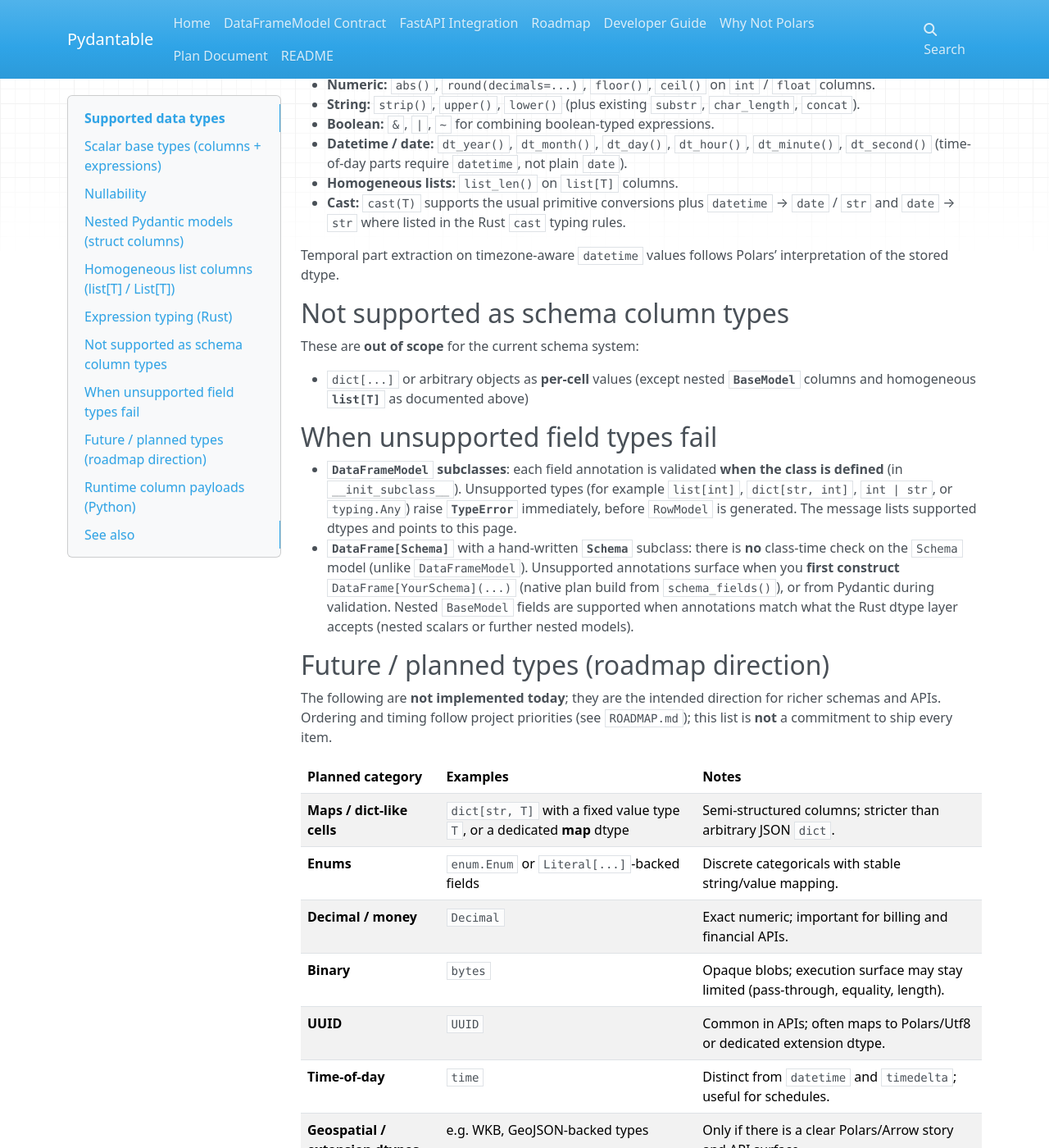
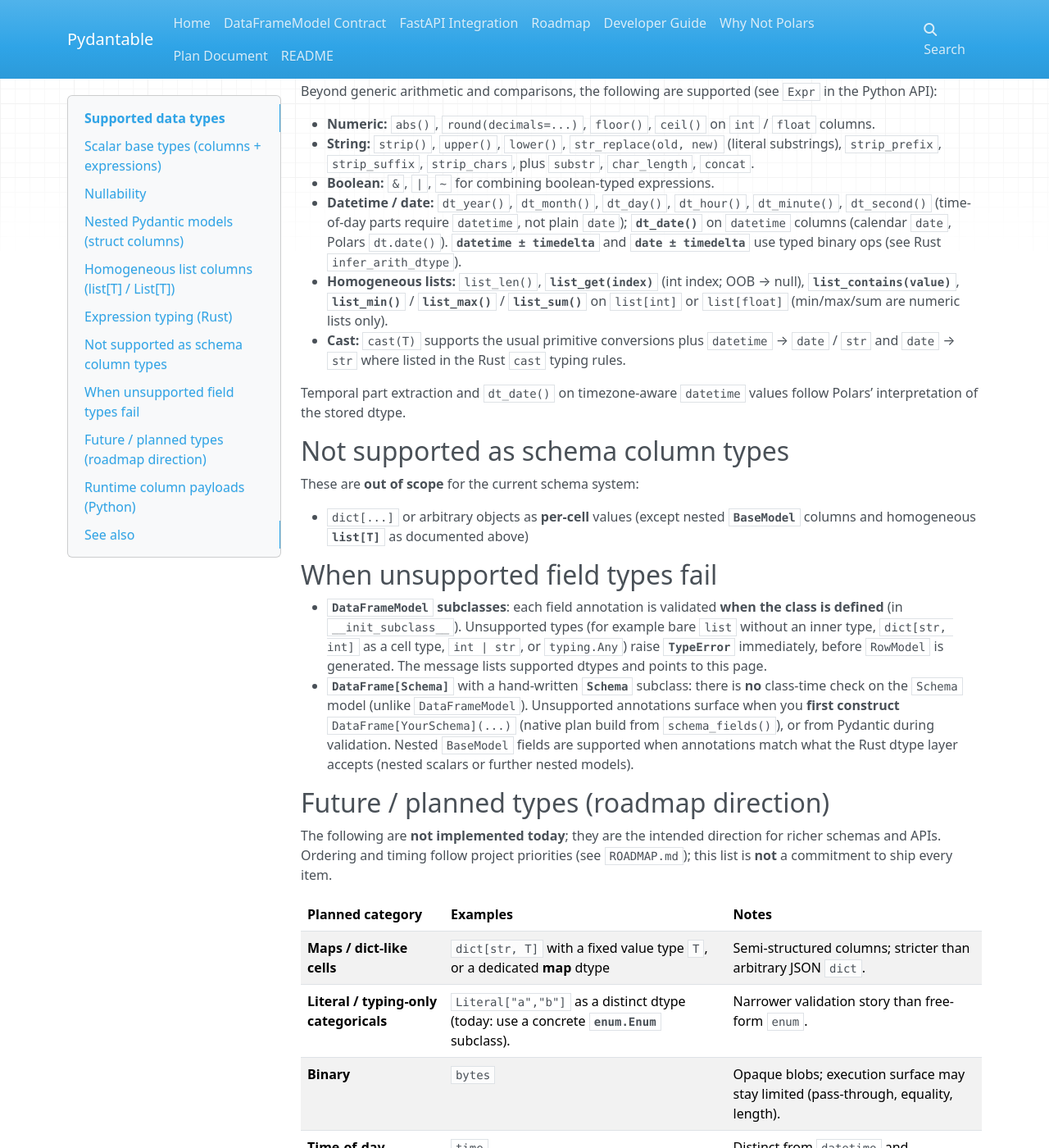
Before and after one commit to eddiethedean/pydantable, an MkDocs documentation site: the page built from docs/SUPPORTED_TYPES.md, in a window 1280 px wide and 1400 px high, scrolled down 2573 px. Shown: the whole window at 82% size. Built offline with MkDocs 1.6.1, drawn with Linux system fonts in a browser that asks for light colours; nearby versions of some CDN libraries; some of the changed text lies outside the part shown.

Commit message:
docs: align README, SUPPORTED_TYPES, ROADMAP with shipped APIs
- Document Expr helpers (string, temporal, list) and scalar UUID/Decimal/Enum
- Fix stale future table and unsupported-type examples
- Mark post-7 scalars and Expr extensions done; add later roadmap section

```diff
--- a/docs/SUPPORTED_TYPES.md
+++ b/docs/SUPPORTED_TYPES.md
@@ -59,8 +59,9 @@ values matching `T`. Rust uses `DTypeDesc::List` and Polars **list** columns.
 
 - **`explode(...)`** is supported for list-typed columns: it lowers to Polars
   `explode` and sets the column’s dtype to the inner `T` (nullable).
-- **Expressions**: list columns do not support arithmetic; use **`explode`** or
-  project scalars after explode.
+- **Expressions** on list columns (see below): indexing, membership, length, and
+  numeric reductions—**not** element-wise arithmetic between two list columns.
+  Use **`explode`** when you need one row per list element.
 
 ### Descriptor shape (list)
 
@@ -117,13 +118,13 @@ Beyond generic arithmetic and comparisons, the following are supported (see
 `Expr` in the Python API):
 
 - **Numeric:** `abs()`, `round(decimals=...)`, `floor()`, `ceil()` on `int` / `float` columns.
-- **String:** `strip()`, `upper()`, `lower()` (plus existing `substr`, `char_length`, `concat`).
+- **String:** `strip()`, `upper()`, `lower()`, `str_replace(old, new)` (literal substrings), `strip_prefix`, `strip_suffix`, `strip_chars`, plus `substr`, `char_length`, `concat`.
 - **Boolean:** `&`, `|`, `~` for combining boolean-typed expressions.
-- **Datetime / date:** `dt_year()`, `dt_month()`, `dt_day()`, `dt_hour()`, `dt_minute()`, `dt_second()` (time-of-day parts require `datetime`, not plain `date`).
-- **Homogeneous lists:** `list_len()` on `list[T]` columns.
+- **Datetime / date:** `dt_year()`, `dt_month()`, `dt_day()`, `dt_hour()`, `dt_minute()`, `dt_second()` (time-of-day parts require `datetime`, not plain `date`); **`dt_date()`** on `datetime` columns (calendar `date`, Polars `dt.date()`). **`datetime ± timedelta`** and **`date ± timedelta`** use typed binary ops (see Rust `infer_arith_dtype`).
+- **Homogeneous lists:** `list_len()`, **`list_get(index)`** (int index; OOB → null), **`list_contains(value)`**, **`list_min()`** / **`list_max()`** / **`list_sum()`** on `list[int]` or `list[float]` (min/max/sum are numeric lists only).
 - **Cast:** `cast(T)` supports the usual primitive conversions plus `datetime` → `date` / `str` and `date` → `str` where listed in the Rust `cast` typing rules.
 
-Temporal part extraction on timezone-aware `datetime` values follows Polars’ interpretation of the stored dtype.
+Temporal part extraction and `dt_date()` on timezone-aware `datetime` values follow Polars’ interpretation of the stored dtype.
 
 ## Not supported as schema column types
 
@@ -134,7 +135,7 @@ These are **out of scope** for the current schema system:
 
 ## When unsupported field types fail
 
-- **`DataFrameModel` subclasses**: each field annotation is validated **when the class is defined** (in `__init_subclass__`). Unsupported types (for example `list[int]`, `dict[str, int]`, `int | str`, or `typing.Any`) raise **`TypeError`** immediately, before `RowModel` is generated. The message lists supported dtypes and points to this page.
+- **`DataFrameModel` subclasses**: each field annotation is validated **when the class is defined** (in `__init_subclass__`). Unsupported types (for example bare `list` without an inner type, `dict[str, int]` as a cell type, `int | str`, or `typing.Any`) raise **`TypeError`** immediately, before `RowModel` is generated. The message lists supported dtypes and points to this page.
 - **`DataFrame[Schema]`** with a hand-written **`Schema`** subclass: there is **no**
   class-time check on the `Schema` model (unlike `DataFrameModel`). Unsupported
   annotations surface when you **first construct** `DataFrame[YourSchema](...)`
@@ -151,14 +152,12 @@ richer schemas and APIs. Ordering and timing follow project priorities (see
 | Planned category | Examples | Notes |
 |------------------|----------|--------|
 | **Maps / dict-like cells** | `dict[str, T]` with a fixed value type `T`, or a dedicated **map** dtype | Semi-structured columns; stricter than arbitrary JSON `dict`. |
-| **Enums** | `enum.Enum` or `Literal[...]`-backed fields | Discrete categoricals with stable string/value mapping. |
-| **Decimal / money** | `Decimal` | Exact numeric; important for billing and financial APIs. |
+| **Literal / typing-only categoricals** | `Literal["a","b"]` as a distinct dtype (today: use a concrete **`enum.Enum`** subclass). | Narrower validation story than free-form `enum`. |
 | **Binary** | `bytes` | Opaque blobs; execution surface may stay limited (pass-through, equality, length). |
-| **UUID** | `UUID` | Common in APIs; often maps to Polars/Utf8 or dedicated extension dtype. |
 | **Time-of-day** | `time` | Distinct from `datetime` and `timedelta`; useful for schedules. |
 | **Geospatial / extension dtypes** | e.g. WKB, GeoJSON-backed types | Only if there is a clear Polars/Arrow story and API surface. |
 
-**Already shipped:** homogeneous **`list[T]`** columns, **`explode()`**, and list-aware expressions such as **`list_len()`** (see above). **`unnest()`** on **struct** columns promotes nested fields to top-level columns when supported by the executor (see `ROADMAP.md`).
+**Already shipped (scalar columns):** **`uuid.UUID`** (Utf8 / canonical string round-trip), **`decimal.Decimal`** (Polars `Decimal(38, 9)`), and concrete **`enum.Enum`** subclasses (Utf8 wire values). **Homogeneous `list[T]`** columns, **`explode()`**, list **`Expr`** helpers (**`list_len`**, **`list_get`**, **`list_contains`**, **`list_min`/`max`/`sum`**), and **`unnest()`** on **struct** columns (see `ROADMAP.md`).
 
 ## Runtime column payloads (Python)
 
```
Also changed, not shown: README.md (+4 -3 lines), docs/ROADMAP.md (+8 -1 lines).
